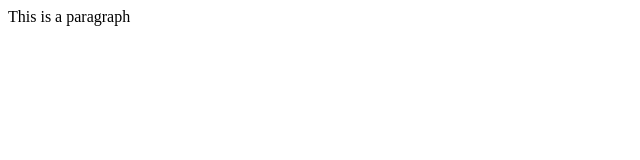
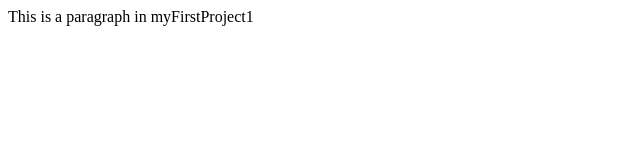
Before and after one commit to rajnema02/myFirstProject1, a plain HTML site: page index.html in a window 1280 px wide. Shown: the whole page, without its empty margins (0-640 px from the left). Drawn offline with Linux system fonts and the light colour scheme.

Commit message:
To return the file

```diff
--- a/index.html
+++ b/index.html
@@ -1 +1 @@
-<P>This is a paragraph</P>
+<P>This is a paragraph in myFirstProject1</P>
```
Also changed, not shown: 1 other file.
